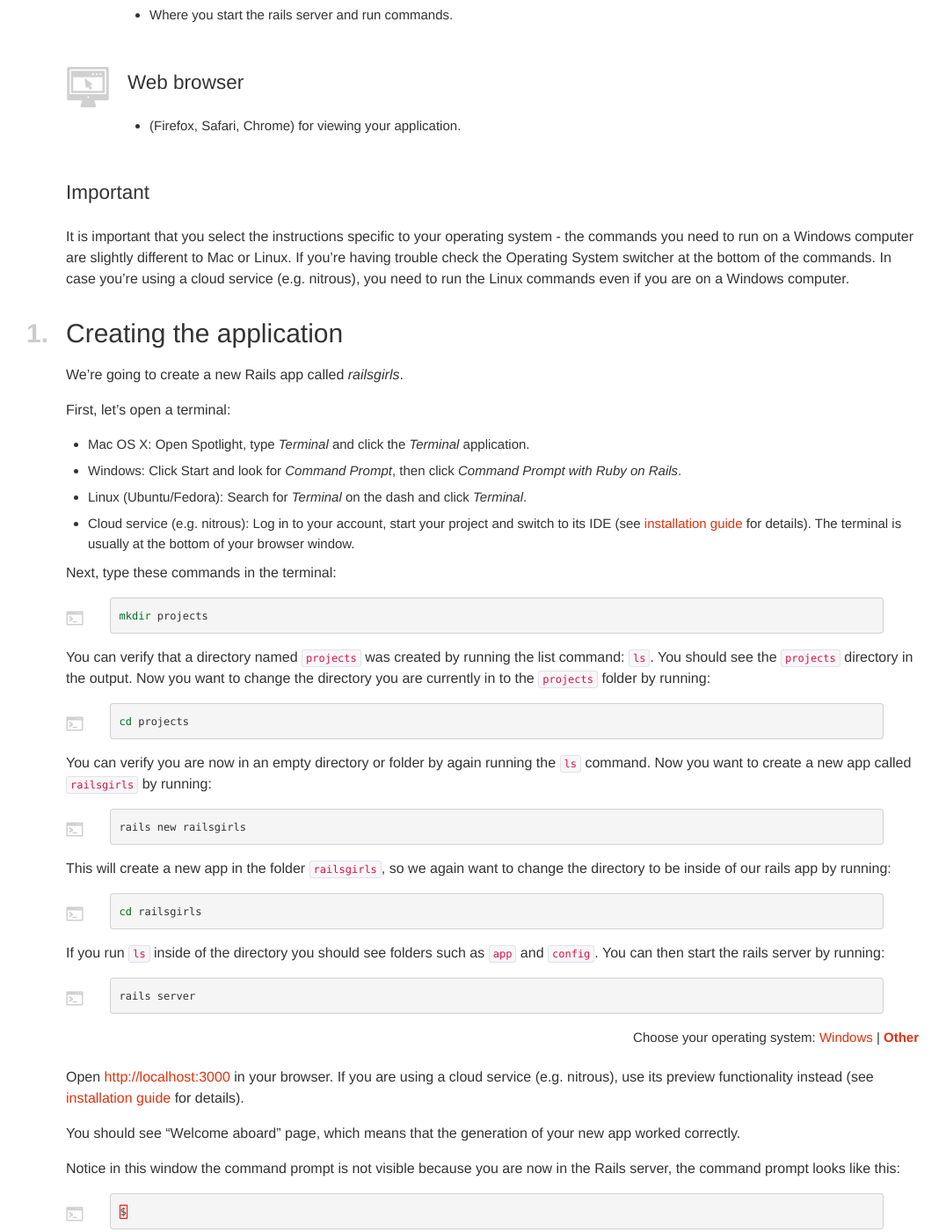
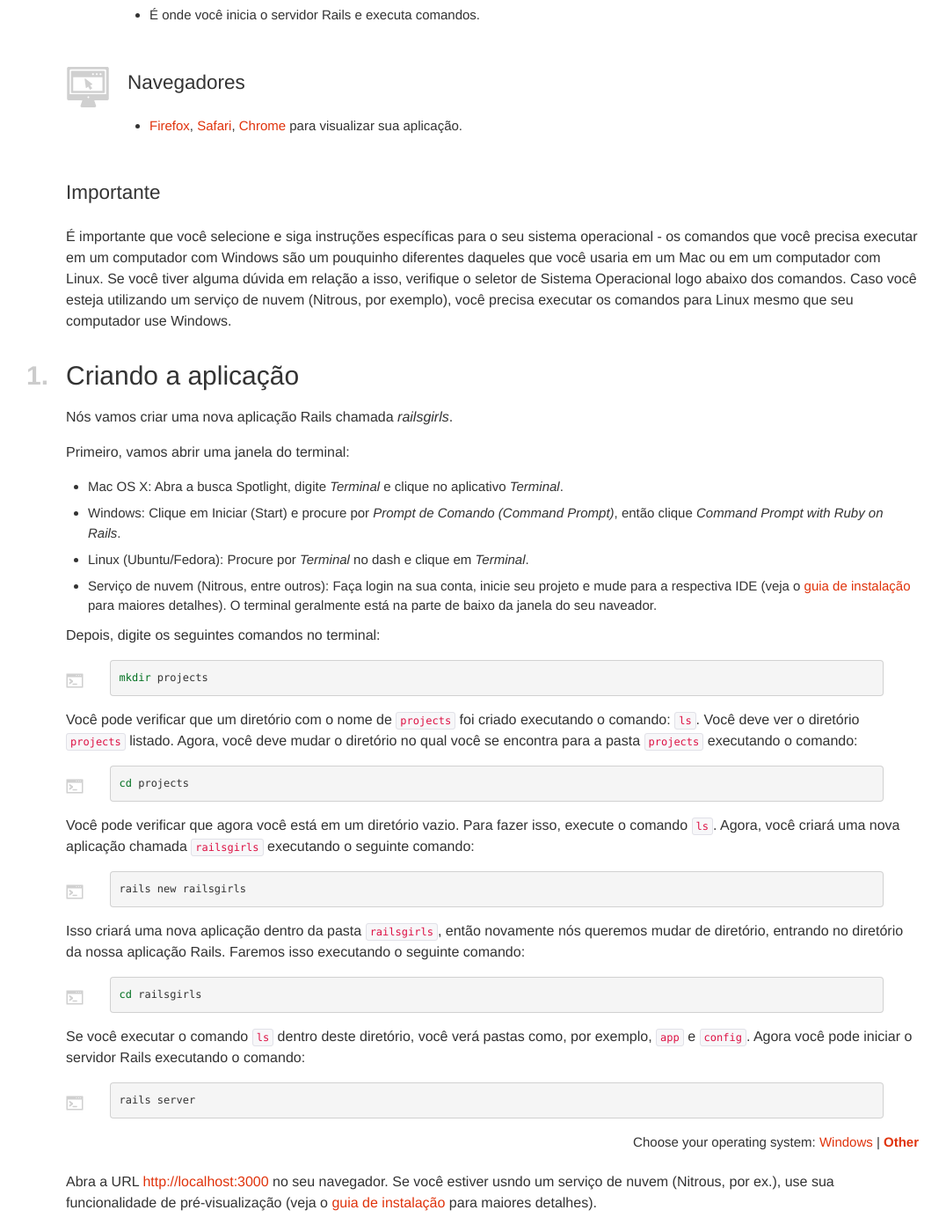
Before and after one commit to railsgirls/guides.railsgirls.com, a Jekyll site: the page built from _posts/2012-04-18-app.markdown, in a window 1280 px wide and 1400 px high, scrolled down 584 px. Shown: the whole window at 88% size, without its empty margins (10-1086 px from the left). Built offline with Jekyll 4.4.1, drawn with Linux system fonts in a browser that asks for light colours; nearby versions of some CDN libraries; some of the changed text lies outside the part shown.

Commit message:
Translate sections 2 and 3 from the guides

````diff
--- a/_posts/2012-04-18-app.markdown
+++ b/_posts/2012-04-18-app.markdown
@@ -1,17 +1,17 @@
 ---
 layout: default
-title: Rails Girls App Tutorial
+title: Tutorial de Aplicação Rails Girls
 permalink: app
 ---
 
-# Rails Girls App Tutorial
+# Tutorial de Aplicação Rails Girls
 
-*Created by Vesa Vänskä, [@vesan](https://twitter.com/vesan)*
+*Criado por Vesa Vänskä, [@vesan](https://twitter.com/vesan)*
 
-**Make sure you have Rails installed.** [**Follow the installation guide**](/install) to get set up.
+**Certifique-se de que você tem o Rails instalado!** [**Siga o guia**](/install) para instalar.
 
 
-## Get to know the tools
+## Conheça as ferramentas
 
 <div class="indent" markdown="1">
 
@@ -19,38 +19,38 @@
 
 ### Text Editor
 
-* [Atom](https://atom.io/), [Sublime Text](http://www.sublimetext.com),  Vim and Emacs are examples of text editors your can use for writing code and editing files.
+* [Atom](https://atom.io/), [Sublime Text](http://www.sublimetext.com),  Vim e Emacs são examplos de editores de texto que você pode usar para escrever código e editar arquivos.
 
 <h3><i class="icon-prompt">&nbsp;</i></h3>
 
-### Terminal (known as Command Prompt on Windows)
+### Terminal (conhecido como Prompt de Comando no Windows)
 
-* Where you start the rails server and run commands.
+* É onde você inicia o servidor Rails e executa comandos.
 
 <h3><i class="icon-browser">&nbsp;</i></h3>
 
-### Web browser
+### Navegadores
 
-* (Firefox, Safari, Chrome) for viewing your application.
+* [Firefox](https://www.mozilla.org/pt-BR/firefox/new/), [Safari](http://www.apple.com/br/safari/), [Chrome](https://www.google.com/chrome/browser/desktop/index.html) para visualizar sua aplicação.
 
 </div>
 
-### Important
+### Importante
 
-It is important that you select the instructions specific to your operating system - the commands you need to run on a Windows computer are slightly different to Mac or Linux. If you're having trouble check the Operating System switcher at the bottom of the commands. In case you're using a cloud service (e.g. nitrous), you need to run the Linux commands even if you are on a Windows computer.
+É importante que você selecione e siga instruções específicas para o seu sistema operacional - os comandos que você precisa executar em um computador com Windows são um pouquinho diferentes daqueles que você usaria em um Mac ou em um computador com Linux. Se você tiver alguma dúvida em relação a isso, verifique o seletor de Sistema Operacional logo abaixo dos comandos. Caso você esteja utilizando um serviço de nuvem (Nitrous, por exemplo), você precisa executar os comandos para Linux mesmo que seu computador use Windows.
 
-## *1.*Creating the application
+## *1.*Criando a aplicação
 
-We're going to create a new Rails app called *railsgirls*.
+Nós vamos criar uma nova aplicação Rails chamada *railsgirls*.
 
-First, let's open a terminal:
+Primeiro, vamos abrir uma janela do terminal:
 
-* Mac OS X: Open Spotlight, type *Terminal* and click the *Terminal* application.
-* Windows: Click Start and look for *Command Prompt*, then click *Command Prompt with Ruby on Rails*.
-* Linux (Ubuntu/Fedora): Search for *Terminal* on the dash and click *Terminal*.
-* Cloud service (e.g. nitrous): Log in to your account, start your project and switch to its IDE (see [installation guide](/install#using-a-cloud-service) for details). The terminal is usually at the bottom of your browser window.
+* Mac OS X: Abra a busca Spotlight, digite *Terminal* e clique no aplicativo *Terminal*.
+* Windows: Clique em Iniciar (Start) e procure por *Prompt de Comando (Command Prompt)*, então clique  *Command Prompt with Ruby on Rails*.
+* Linux (Ubuntu/Fedora): Procure por *Terminal* no dash e clique em *Terminal*.
+* Serviço de nuvem (Nitrous, entre outros): Faça login na sua conta, inicie seu projeto e mude para a respectiva IDE (veja o [guia de instalação](/install#using-a-cloud-service) para maiores detalhes). O terminal geralmente está na parte de baixo da janela do seu naveador.
 
-Next, type these commands in the terminal:
+Depois, digite os seguintes comandos no terminal:
 
 <div class="os-specific">
   <div class="nix">
@@ -59,7 +59,7 @@
 {% endhighlight %}
 
     <div>
-<p>You can verify that a directory named <code>projects</code> was created by running the list command: <code>ls</code>. You should see the <code>projects</code> directory in the output. Now you want to change the directory you are currently in to the <code>projects</code> folder by running:</p>
+<p>Você pode verificar que um diretório com o nome de <code>projects</code> foi criado executando o comando: <code>ls</code>. Você deve ver o diretório <code>projects</code> listado. Agora, você deve mudar o diretório no qual você se encontra para a pasta <code>projects</code> executando o comando:</p>
     </div>
 
 {% highlight sh %}
@@ -67,7 +67,7 @@
 {% endhighlight %}
 
     <div>
-<p>You can verify you are now in an empty directory or folder by again running the <code>ls</code> command. Now you want to create a new app called <code>railsgirls</code> by running:</p>
+<p>Você pode verificar que agora você está em um diretório vazio. Para fazer isso, execute o comando <code>ls</code>. Agora, você criará uma nova aplicação chamada <code>railsgirls</code> executando o seguinte comando:</p>
     </div>
 
 {% highlight sh %}
@@ -75,7 +75,7 @@
 {% endhighlight %}
 
     <div>
-<p>This will create a new app in the folder <code>railsgirls</code>, so we again want to change the directory to be inside of our rails app by running:</p>
+<p>Isso criará uma nova aplicação dentro da pasta <code>railsgirls</code>, então novamente nós queremos mudar de diretório, entrando no diretório da nossa aplicação Rails. Faremos isso executando o seguinte comando:</p>
     </div>
 
 {% highlight sh %}
@@ -83,7 +83,7 @@
 {% endhighlight %}
 
     <div>
-<p>If you run <code>ls</code> inside of the directory you should see folders such as <code>app</code> and <code>config</code>. You can then start the rails server by running:</p>
+<p>Se você executar o comando <code>ls</code> dentro deste diretório, você verá pastas como, por exemplo, <code>app</code> e <code>config</code>. Agora você pode iniciar o servidor Rails executando o comando:</p>
     </div>
 
 {% highlight sh %}
@@ -97,7 +97,9 @@
 {% endhighlight %}
 
     <div>
-<p>You can verify that a directory named <code>projects</code> was created by running the list command: <code>dir</code>. You should see the <code>projects</code> directory in the output. Now you want to change the directory you are currently in to the <code>projects</code> folder by running:</p>
+
+<p>Você pode verificar que um diretório com o nome de <code>projects</code> foi criado executando o comando: <code>dir</code>. Você deve ver o diretório <code>projects</code> listado. Agora, você deve mudar o diretório no qual você se encontra para a pasta <code>projects</code> executando o comando:</p>
+
     </div>
 
 {% highlight sh %}
@@ -105,7 +107,10 @@
 {% endhighlight %}
 
     <div>
-<p>You can verify you are now in an empty directory or folder by again running the <code>dir</code> command. Now you want to create a new app called <code>railsgirls</code> by running:</p>
+
+    <p>Você pode verificar que agora você está em um diretório vazio. Para fazer isso, execute o comando <code>dir</code>. Agora, você criará uma nova aplicação chamada <code>railsgirls</code> executando o seguinte comando:</p>
+
+
     </div>
 
 {% highlight sh %}
@@ -113,7 +118,8 @@
 {% endhighlight %}
 
     <div>
-<p>This will create a new app in the folder <code>railsgirls</code>, so we again want to change the directory to be inside of our rails app by running:</p>
+    <p>Isso criará uma nova aplicação dentro da pasta <code>railsgirls</code>, então novamente nós queremos mudar de diretório, entrando no diretório da nossa aplicação Rails. Faremos isso executando o seguinte comando:</p>
+
     </div>
 
 {% highlight sh %}
@@ -121,7 +127,8 @@
 {% endhighlight %}
 
     <div>
-<p>If you run <code>dir</code> inside of the directory you should see folders such as <code>app</code> and <code>config</code>. You can then start the rails server by running:</p>
+    <p>Se você executar o comando <code>dir</code> dentro deste diretório, você verá pastas como, por exemplo, <code>app</code> e <code>config</code>. Agora você pode iniciar o servidor Rails executando o comando:</p>
+
     </div>
 
 {% highlight sh %}
@@ -130,11 +137,11 @@
   </div>
 </div>
 
-Open <http://localhost:3000> in your browser. If you are using a cloud service (e.g. nitrous), use its preview functionality instead (see [installation guide](/install#using-a-cloud-service) for details).
+Abra a URL <http://localhost:3000> no seu navegador. Se você estiver usndo um serviço de nuvem (Nitrous, por ex.), use sua funcionalidade de pré-visualização (veja o [guia de instalação](/install#using-a-cloud-service) para maiores detalhes).
 
-You should see "Welcome aboard" page, which means that the generation of your new app worked correctly.
+Você deverá ver uma página "Welcome aboard", o que significa que a criação da sua nova aplicação funcionou direitinho.
 
-Notice in this window the command prompt is not visible because you are now in the Rails server, the command prompt looks like this:
+Note que nesta janela o prompt de comando não está visível porque você está agora no servidor Rails, o prompt de comando se parece com isso:
 
 <div class="os-specific">
   <div class="nix">
@@ -149,60 +156,60 @@
   </div>
 </div>
 
-When the command prompt is not visible you cannot execute new commands. If you try running `cd` or another command it will not work. To return to the normal command prompt:
+Quando o prompt de comando não está visível, você não pode executar novos comandos. Se você tentar executar 'cd' ou outro comando, não funcionará. Para retornar ao prompt normal:
 
-Hit <kbd>Ctrl</kbd>+<kbd>C</kbd> in the terminal to quit the server.
+Pressione <kbd>Ctrl</kbd>+<kbd>C</kbd> na janela do terminal para encerrar o servidor.
 
-**Coach:** Explain what each command does. What was generated? What does the server do?
+**Treinadores:** Expliquem o que cada comando faz. O que foi gerado? O que o servidor faz?
 
 
-## *2.*Create Idea scaffold
+## *2.*Crie o scaffold para Idea
 
-We're going to use Rails' scaffold functionality to generate a starting point that allows us to list, add, remove, edit, and view things; in our case ideas.
+Nós vamos usar a funcionalidade de scaffold do Rails para gerar um ponto de partida que nos permita listar, adicionar, remover, editar e visualizar coisas; no nosso caso, ideias.
 
-**Coach:** What is Rails scaffolding? (Explain the command, the model name and related database table, naming conventions, attributes and types, etc.) What are migrations and why do you need them?
+**Treinadores:** O que é o scaffolding do Rails? Explique o comando, o modelo, o nome do modelo e a tabela do banco de dados relacionada a ele, convenções de nomes, atributos e tipos, etc. O que são as migrações e por que você precisa delas?
 
 {% highlight sh %}
 rails generate scaffold idea name:string description:text picture:string
 {% endhighlight %}
 
-The scaffold creates new files in your project directory, but to get it to work properly we need to run a couple of other commands to update our database and restart the server.
+O scaffold cria os novos arquivos no diretório do seu projeto, mas para que isso funcione nós precisamos executar alguns outros comandos para atualizar nosso banco de dados e reiniciar o servidor.
 
 {% highlight sh %}
 rake db:migrate
 rails server
 {% endhighlight %}
 
-Open <http://localhost:3000/ideas> in your browser. Cloud service (e.g. nitrous) users need to append '/ideas' to their preview url instead (see [installation guide](/install#using-a-cloud-service)).
+Abra a URL <http://localhost:3000/ideas> no seu navegador. Usuários de serviços na nuvem (Nitrous, por ex.) devem acrescentar '/ideas' à URL de pré-visualização (veja o [guia de instalação](/install#using-a-cloud-service)).
 
-Click around and test what you got by running these few command-line commands.
+Clique por aí e teste o que você obtém ao executar estes poucos comandos.
 
 ## *3.*Design
 
-**Coach:** Talk about the relationship between HTML and Rails. What part of views is HTML and what is Embedded Ruby (ERB)? What is MVC and how does this relate to it? (Models and controllers are responsible for generating the HTML views.)
+**Treinadores:** Fale sobre a relação entre HTML e Rails. Que parte das views é HTML e que parte é Ruby Embutido (ERB)? O que é MVC e como isso se relaciona? (Models e controllers são responsáveis por gerar as views em HTML.)
 
-The app doesn't look very nice yet. Let's do something about that. We'll use the Twitter Bootstrap project to give us nicer styling really easily.
+A aplicação ainda não está bonita. Vamos fazer algo em relação a isso! Nós usaremos o Twitter Bootstrap para nos ajudar a deixar as coisas mais bonitas facilmente.
 
-Open `app/views/layouts/application.html.erb` in your text editor and above the line
+No seu editor de texto, abra o arquivo `app/views/layouts/application.html.erb` e acima da linha
 
 {% highlight erb %}
 <%= stylesheet_link_tag    'application', media: 'all', 'data-turbolinks-track': 'reload' %>
 {% endhighlight %}
 
-add
+adicione
 
 {% highlight erb %}
 <link rel="stylesheet" href="//maxcdn.bootstrapcdn.com/bootstrap/3.0.3/css/bootstrap.css">
 <link rel="stylesheet" href="//maxcdn.bootstrapcdn.com/bootstrap/3.0.3/css/bootstrap-theme.css">
 {% endhighlight %}
 
-and replace
+e substitua
 
 {% highlight erb %}
 <%= yield %>
 {% endhighlight %}
 
-with
+por
 
 {% highlight erb %}
 <div class="container">
@@ -210,7 +217,7 @@
 </div>
 {% endhighlight %}
 
-Let's also add a navigation bar and footer to the layout. In the same file, under `<body>` add
+Também vamos adicionar uma barra de navegação e um rodapé ao layout. No mesmo arquivo, abaixo de `<body>` adicione
 
 {% highlight html %}
 <nav class="navbar navbar-default navbar-fixed-top" role="navigation">
@@ -233,7 +240,7 @@
 </nav>
 {% endhighlight %}
 
-and before `</body>` add
+e antes de `</body>` adicione
 
 {% highlight html %}
 <footer>
@@ -244,7 +251,7 @@
 <script src="//maxcdn.bootstrapcdn.com/bootstrap/3.0.3/js/bootstrap.js"></script>
 {% endhighlight %}
 
-Now let's also change the styling of the ideas table. Open `app/assets/stylesheets/application.css` and at the bottom add
+Agora, vamos mudar também a cara da tabela de ideias. Abra o arquivo `app/assets/stylesheets/application.css` e no final adicione
 
 {% highlight css %}
 body { padding-top: 100px; }
@@ -253,149 +260,145 @@
 th { border-bottom: 1px solid #DDD; }
 {% endhighlight %}
 
-Now make sure you saved your files and refresh the browser to see what was changed. You can also change the HTML & CSS further.
+Certifique-se que você salvou seus arquivos e recarregue a janela do navegador para ver as mudanças. Você pode modificar ainda mais o HTML e o CSS.
 
-In case your Terminal shows you an error message that *sort of* implies there is something wrong with your JavaScript or CoffeeScript, install [nodejs](http://nodejs.org/download/). This issue should not appear when you've used the RailsInstaller (but when you've installed Rails via ```gem install rails```).
+Caso sua janela do Terminal mostre uma mensagem de erro que *meio que* sugere que algo está errado com seu JavaScript ou CoffeeScript, instale o [nodejs](http://nodejs.org/download/). Esse problema não deve acontecer caso você tenha utilizado o RailsInstaller (e sim quando você instalou o Rails via ```gem install rails```).
 
-**Coach:** Talk a little about CSS and layouts.
+**Treinadores:** Falem um pouco sobre CSS e layouts.
 
+## *4.*Adicionando upload de imagens
 
-## *4.*Adding picture uploads
+Precisamos instalar um pequeno software que nos permita fazer o upload de arquivos no Rails.
 
-We need to install a piece of software to let us upload files in Rails.
-
-Open `Gemfile` in the project directory using your text editor and under the line
+Abra o arquivo `Gemfile` no diretório do projeto utilizando o seu editor de textos e abaixo da linha
 
 {% highlight ruby %}
 gem 'sqlite3'
 {% endhighlight %}
 
-add
+adicione
 
 {% highlight ruby %}
 gem 'carrierwave'
 {% endhighlight %}
 
-**Coach:** Explain what libraries are and why they are useful. Describe what open source software is.
+**Treinadores:** Expliquem o que são as bibliotecas (libraries) e porque elas são úteis. Descrevam o que é o software de código aberto (open source).
 
-Hit <kbd>Ctrl</kbd>+<kbd>C</kbd> in the terminal to quit the server.
+Pressione <kbd>Ctrl</kbd>+<kbd>C</kbd> na janela do terminal para encerrar o servidor.
 
-In the terminal run:
+No terminal, execute:
 
 {% highlight sh %}
 bundle
 {% endhighlight %}
 
-Now we can generate the code for handling uploads. In the terminal run:
+Agora nós poderemos gerar o código para gerenciar uploads. No terminal, execute:
 
 {% highlight sh %}
 rails generate uploader Picture
 {% endhighlight %}
 
-Please start the rails server now.
+Por favor, inicie o servidor Rails agora.
 
-Note: Some people might be using a second terminal to run the rails server continuously.
-If so you need to **restart the Rails server process** now.
-This is needed for the app to load the added library.
+Nota: Algumas pessoas talvez estejam usando uma segunda janela do terminal para executar o servidor Rails continuamente. Neste caso, você precisa **reiniciar o processo do servidor Rails** agora. Isso é necessário para que a aplicação carregue a biblioteca recém-adicionada.
 
-Open `app/models/idea.rb` and under the line
+Abra o arquivo `app/models/idea.rb` e abaixo da linha
 
 {% highlight ruby %}
 class Idea < ApplicationRecord
 {% endhighlight %}
 
-add
+adicione
 
 {% highlight ruby %}
 mount_uploader :picture, PictureUploader
 {% endhighlight %}
 
-Open `app/views/ideas/_form.html.erb` and change
+Abra o arquivo `app/views/ideas/_form.html.erb` e modifique
 
 {% highlight erb %}
 <%= f.text_field :picture %>
 {% endhighlight %}
 
-to
+para
 
 {% highlight erb %}
 <%= f.file_field :picture %>
 {% endhighlight %}
 
-Sometimes, you might get an *TypeError: can't cast ActionDispatch::Http::UploadedFile to string*.
+Às vezes, você pode obter um erro assim: *TypeError: can't cast ActionDispatch::Http::UploadedFile to string*.
 
-If this happens, in file `app/views/ideas/_form.html.erb` change the line
+Se isso acontecer, no arquivo `app/views/ideas/_form.html.erb` modifique a linha
 
 {% highlight erb %}
 <%= form_for(idea) do |f| %>
 {% endhighlight %}
 
-to
+para
 
 {% highlight erb %}
 <%= form_for(idea, html: {multipart: true}) do |f| %>
 {% endhighlight %}
 
-In your browser, add new idea with a picture. When you upload a picture it doesn't look nice because it only shows a path to the file, so let's fix that.
+No seu navegador, adicione uma nova ideia (idea) com uma imagem. Quando você fizer o upload da imagem, não vai estar bonito porque só mostrará o caminho para o arquivo. Vamos ajeitar isso!
 
-Open `app/views/ideas/show.html.erb` and change
+Abra o arquivo `app/views/ideas/show.html.erb` e modifique
 
 {% highlight erb %}
 <%= @idea.picture %>
 {% endhighlight %}
 
-to
+para
 
 {% highlight erb %}
 <%= image_tag(@idea.picture_url, width: 600) if @idea.picture.present? %>
 {% endhighlight %}
 
-Now refresh your browser to see what changed.
+Agora, recarregue a janela do seu navegador para ver o que mudou.
 
-**Coach:** Talk a little about HTML.
+**Treinadores:** Falem um pouco sobre HTML.
 
+## *5.*Aperfeiçoando as rotas
 
-## *5.*Finetune the routes
+Abra a URL <http://localhost:3000> (ou sua URL de pré-visualização no caso de utilizar um serviço na nuvem). Ela ainda mostra a página "Welcome aboard". Vamos fazer com que ela redirecione para a página que contém as ideias.
 
-Open <http://localhost:3000> (or your preview url, if you are using a cloud service). It still shows the "Welcome aboard" page. Let's make it redirect to the ideas page.
-
-Open `config/routes.rb` and after the first line add
+Abra o arquivo `config/routes.rb` e após a primeira linha, adicione
 
 {% highlight ruby %}
 root to: redirect('/ideas')
 {% endhighlight %}
 
-Test the change by opening the root path (that is, <http://localhost:3000/> or your preview url) in your browser.
+Teste a mudança abrindo o caminho raiz (ou seja, <http://localhost:3000/> ou sua URL de pré-visualização) no seu navegador.
 
-**Coach:** Talk about routes, and include details on the order of routes and their relation to static files.
+**Treinadores:** Falem sobre rotas (routes) e incluam detalhes sobre a ordem das rotas e sua relação com arquivos estáticos.
 
-## Create static page in your app
+## Crie uma página estática em sua aplicação
 
-Lets add a static page to our app that will hold information about the author of this application — you!
+Vamos adicionar uma página estática à sua aplicação que conterá informações sobre sua autoria, ou seja, sobre você!
 
 {% highlight sh %}
 rails generate controller pages info
 {% endhighlight %}
 
-This command will create you a new folder under `app/views` called `/pages` and under that a file called `info.html.erb` which will be your info page.
+Este comando criará uma nova pasta sob `app/views` chamada `/pages` e sob ela um arquivo chamado `info.html.erb` que será sua página de informação.
 
-It also adds a new simple route to your routes.rb.
+O comando também adiciona uma rota simples ao seu arquivo routes.rb.
 
 {% highlight ruby %}
 get "pages/info"
 {% endhighlight %}
 
-Now you can open the file `app/views/pages/info.html.erb` and add information about you in HTML. To see your new info page, take your browser to <http://localhost:3000/pages/info> or, if you are a cloud service user, append '/pages/info' to your preview url.
+Agora você pode abrir o arquivo `app/views/pages/info.html.erb` e adicionar as informações sobre você no HTML. Para ver sua nova página de informação, abra a URL <http://localhost:3000/pages/info> em seu navegador ou, caso esteja utilizando um serviço na nuvem, acrescente '/pages/info' à sua URL de pré-visualização.
 
-## *6+.*What next?
+## *6+.*O que vem agora?
 
-* Add design using HTML &amp; CSS
-* Add ratings
-* Use CoffeeScript (or JavaScript) to add interaction
-* Add picture resizing to make loading the pictures faster
+* Acrescente design usando HTML &amp; CSS
+* Acrescente classificações
+* Use CoffeeScript (ou JavaScript) para adicionar interação
+* Acrescente redimensionamento para fazer com que as imagens carreguem mais rápido
 
 
-## Additional Guides
+## Guias Adicionais (em inglês)
 
 * Guide 0: [Handy cheatsheet for Ruby, Rails, console etc.](http://www.pragtob.info/rails-beginner-cheatsheet/)
 * Guide 1: [Add commenting by Janika Liiv](/commenting)
````
Also changed, not shown: _posts/2013-04-14-github.md (+45 -45 lines).
